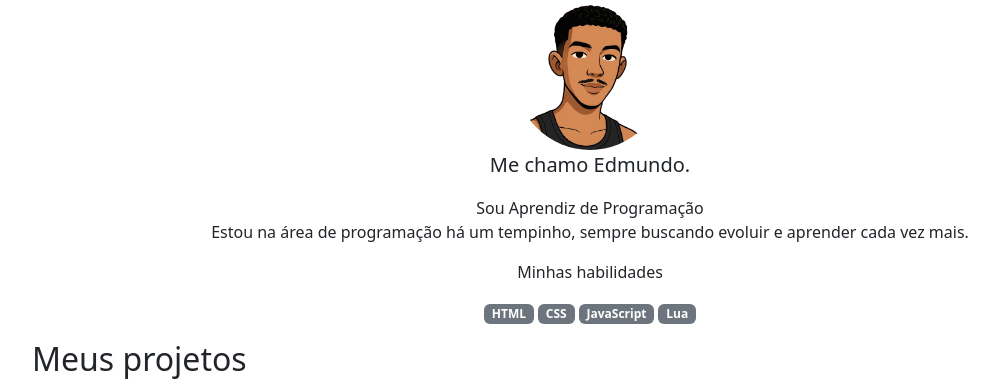
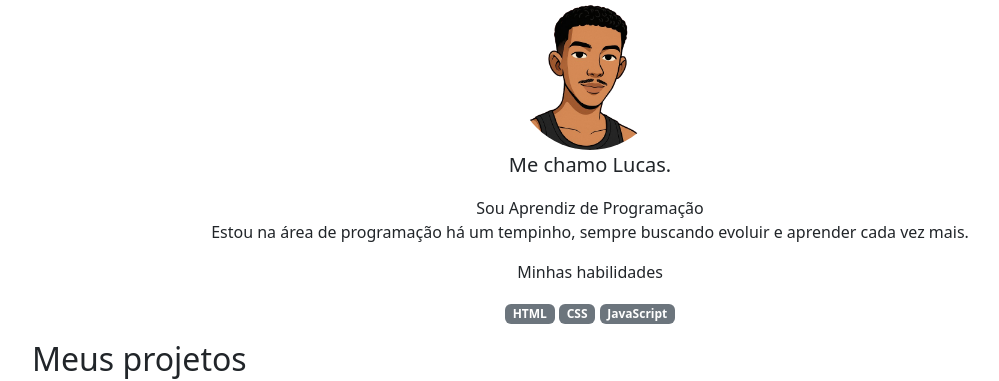
Before and after one commit to Lucashen25/portfolio, a plain HTML site: page index.html in a window 1280 px wide. Shown: the top 381 px of the page, without its empty margins (50-1049 px from the left). Drawn offline with nearby package versions, Linux system fonts and the light colour scheme.

Commit message:
Update index.html

```diff
--- a/index.html
+++ b/index.html
@@ -11,7 +11,7 @@
 <body>
     <header class="container text-center">
     <img src="img/avatar.png" class="rounded-circle" width="150" height="150" alt="Meu Avatar">
-    <p class="lead">Me chamo Edmundo.</p
+    <p class="lead">Me chamo Lucas.</p
     <h1>Sou Aprendiz de Programação</h1>
     <p>Estou na área de programação há um tempinho, sempre buscando evoluir e aprender cada vez mais.</p>
     <p>Minhas habilidades</p>
@@ -19,7 +19,6 @@
         <p class="badge bg-secondary">HTML</p>
         <p class="badge bg-secondary">CSS</p>
         <p class="badge bg-secondary">JavaScript</p>
-        <p class="badge bg-secondary">Lua</p>
     </div>
 </header>
 <main class="container">
```
